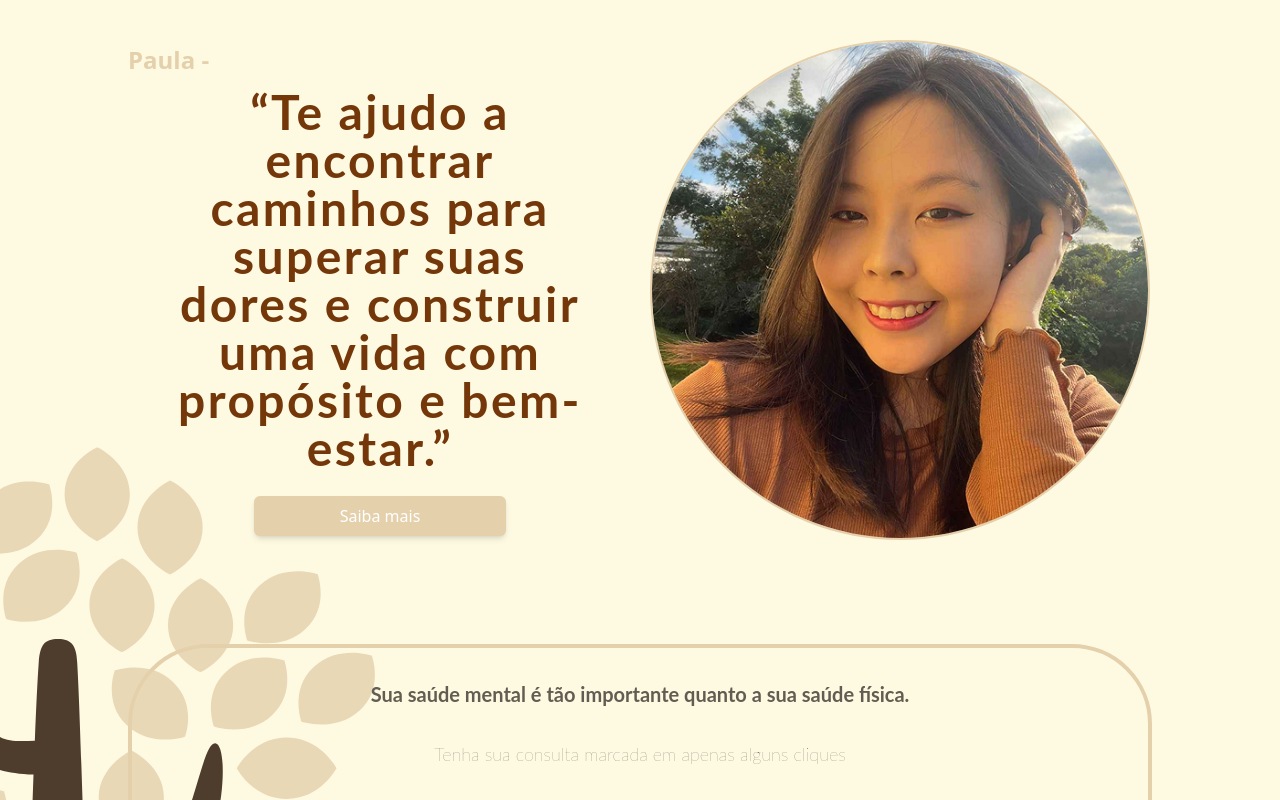
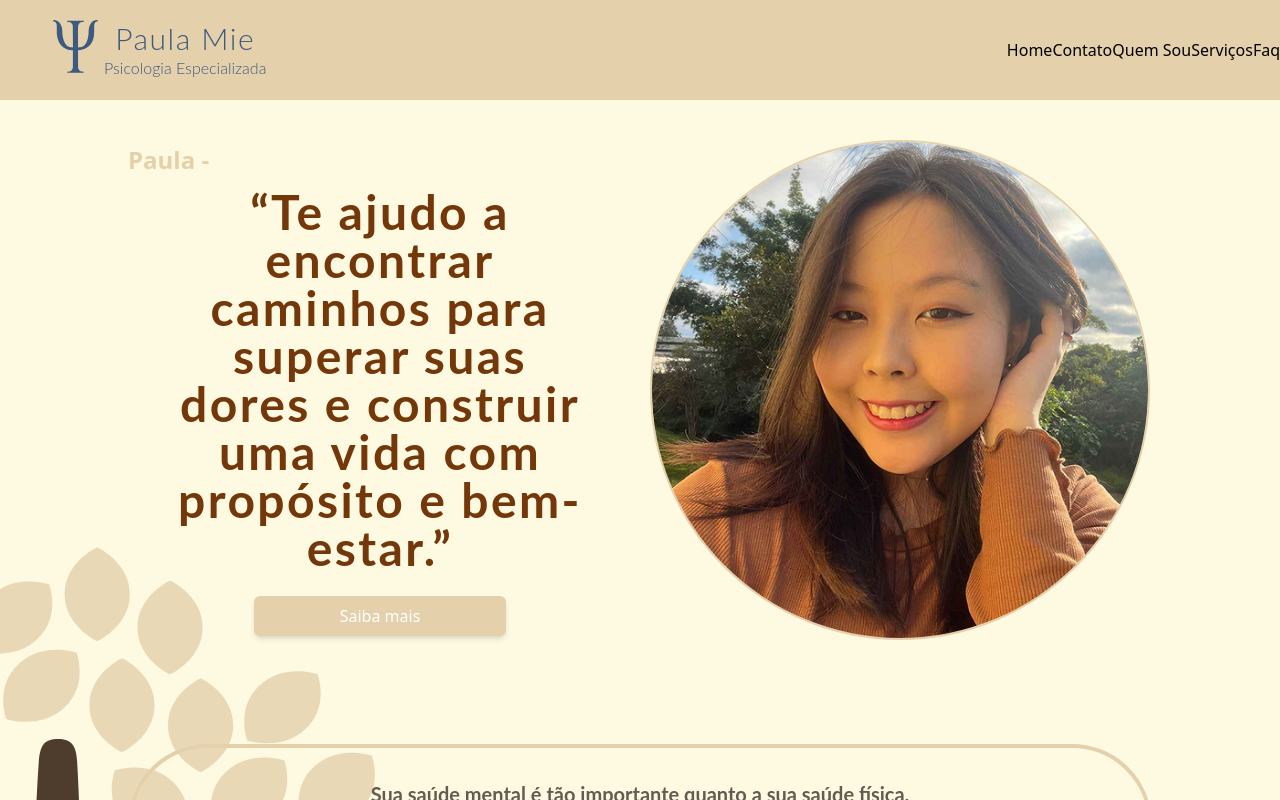
Before and after one commit to gabrielmunck/PaulaPsico, a React (Create React App) app: page / in a window 1280 px wide. Shown: the top 800 px of the page. Built offline with nearby package versions, Linux system fonts and the light colour scheme.

Commit message:
Added Header with navigation

```diff
--- a/src/App.js
+++ b/src/App.js
@@ -1,4 +1,5 @@
 import "./App.css";
+import Header from "./components/Header";
 import Herocard from "./components/Herocard";
 import Publi from "./components/Publi";
 import About from "./components/About";
@@ -11,6 +12,7 @@ import Footer from "./components/Footer";
 function App() {
   return (
     <div className="min-h-screen w-full bg-background flex flex-col items-center justify-center">
+      <Header />
       <div className="w-full max-w-[1600px]">
         <Herocard />
         <Publi />
--- a/src/components/Crp.jsx
+++ b/src/components/Crp.jsx
@@ -4,7 +4,7 @@ function Crp() {
   return (
     <div className="w-full h-24 bg-contrast">
         <div className=" w-full h-full flex justify-center items-center p-2">
-            <h1 className="flex max-w-[1400px] justify-center items-center text-md md:text-lg text-center text-white">Paula Mie Buno Hiratsuka - Psicólogo Responsável - (CRP 06/178828)</h1>
+            <h1 className="flex max-w-[1400px] justify-center items-center font-lato text-md md:text-lg text-center text-white">Paula Mie Buno Hiratsuka - Psicólogo Responsável - (CRP 06/178828)</h1>
         </div>
     </div>
   )
--- a/src/components/Faq.jsx
+++ b/src/components/Faq.jsx
@@ -4,7 +4,7 @@ import WhatsButton from "./WhatsButton";
 
 function Faq() {
   return (
-    <div className="flex flex-col lg:flex-row justify-center lg:space-x-20 lg:max-w-7xl w-full bg-background p-4 lg:p-16">
+    <div id="faq" className="flex flex-col lg:flex-row justify-center lg:space-x-20 lg:max-w-7xl w-full bg-background p-4 lg:p-16">
       <div className="w-full lg:w-1/2 max-w-5xl z-10">
         <div className="flex flex-col justify-center items-center w-full rounded-[80px] border-4 border-main p-8 mb-12">
           <p className="text-contrast font-lato text-center font-bold text-xl lg:text-2xl mb-2">
--- a/src/components/Header.jsx
+++ b/src/components/Header.jsx
@@ -0,0 +1,39 @@
+import logo from "../assets/psicoLogo.svg";
+
+function Header() {
+  // Function to handle smooth scrolling
+  const scrollToSection = (sectionId, event) => {
+    event.preventDefault();
+    const section = document.getElementById(sectionId);
+
+    if (section) {
+      window.scrollTo({
+        top: section.offsetTop,
+        behavior: "smooth"
+      });
+    }
+  };
+
+  return (
+    <div className="w-full h-[100px] bg-main flex items-center justify-center">
+      <div className="w-full max-w-[1600px] flex items-center justify-between">
+        <div className="flex max-w-xs px-12">
+          <img src={logo} alt="logo" className="w-[56px] h-[56px]" />
+          <div className="flex flex-col items-center justify-center">
+            <p className="text-logo font-lato font-light text-3xl tracking-wider">Paula Mie</p>
+            <p className="text-logo font-lato font-light text-md">Psicologia Especializada</p>
+          </div>
+        </div>
+        <div className="flex items-center justify-center">
+          <a href="#home" onClick={(e) => scrollToSection('home', e)}>Home</a>
+          <a href="#contato" onClick={(e) => scrollToSection('contato', e)}>Contato</a>
+          <a href="#quem-sou" onClick={(e) => scrollToSection('quem-sou', e)}>Quem Sou</a>
+          <a href="#servicos" onClick={(e) => scrollToSection('servicos', e)}>Serviços</a>
+          <a href="#faq" onClick={(e) => scrollToSection('faq', e)}>Faq</a>
+        </div>
+      </div>
+    </div>
+  );
+}
+
+export default Header;
--- a/src/components/Herocard.jsx
+++ b/src/components/Herocard.jsx
@@ -3,7 +3,7 @@ import paulaPsico from "../assets/PaulaPsico.png";
 
 function Herocard() {
   return (
-    <div className="w-full">
+    <div id='home' className="w-full">
       <div className="flex flex-col md:flex-row items-center gap-4 px-12 lg:px-32 py-10 z-20">
 
         <div className="w-full md:w-1/2 mt-4 md:mt-0">
--- a/src/components/Publi.jsx
+++ b/src/components/Publi.jsx
@@ -3,7 +3,7 @@ import WhatsButton from "./WhatsButton";
 
 function Publi() {
   return (
-    <div className="relative w-full py-16 flex flex-col items-center justify-center overflow-y-visible">
+    <div id="contato" className="relative w-full py-16 flex flex-col items-center justify-center overflow-y-visible">
       <div className="absolute left-0 top-1/3 h-[400px] md:h-[600px] lg:h-[800px] w-full z-0">
         <img
           src={tree}
--- a/src/components/Services.jsx
+++ b/src/components/Services.jsx
@@ -36,7 +36,7 @@ function Services() {
   ];
 
   return (
-    <div className="min-h-screen w-full bg-background flex flex-col items-center py-8">
+    <div id="servicos" className="min-h-screen w-full bg-background flex flex-col items-center py-8">
       <div className="w-full flex flex-col items-center justify-center max-w-[1600px] mb-10 px-4 md:px-32">
         <h1 className="w-full font-lato font-bold md:font-light text-center text-3xl md:text-5xl mb-8">
           Serviços
```
